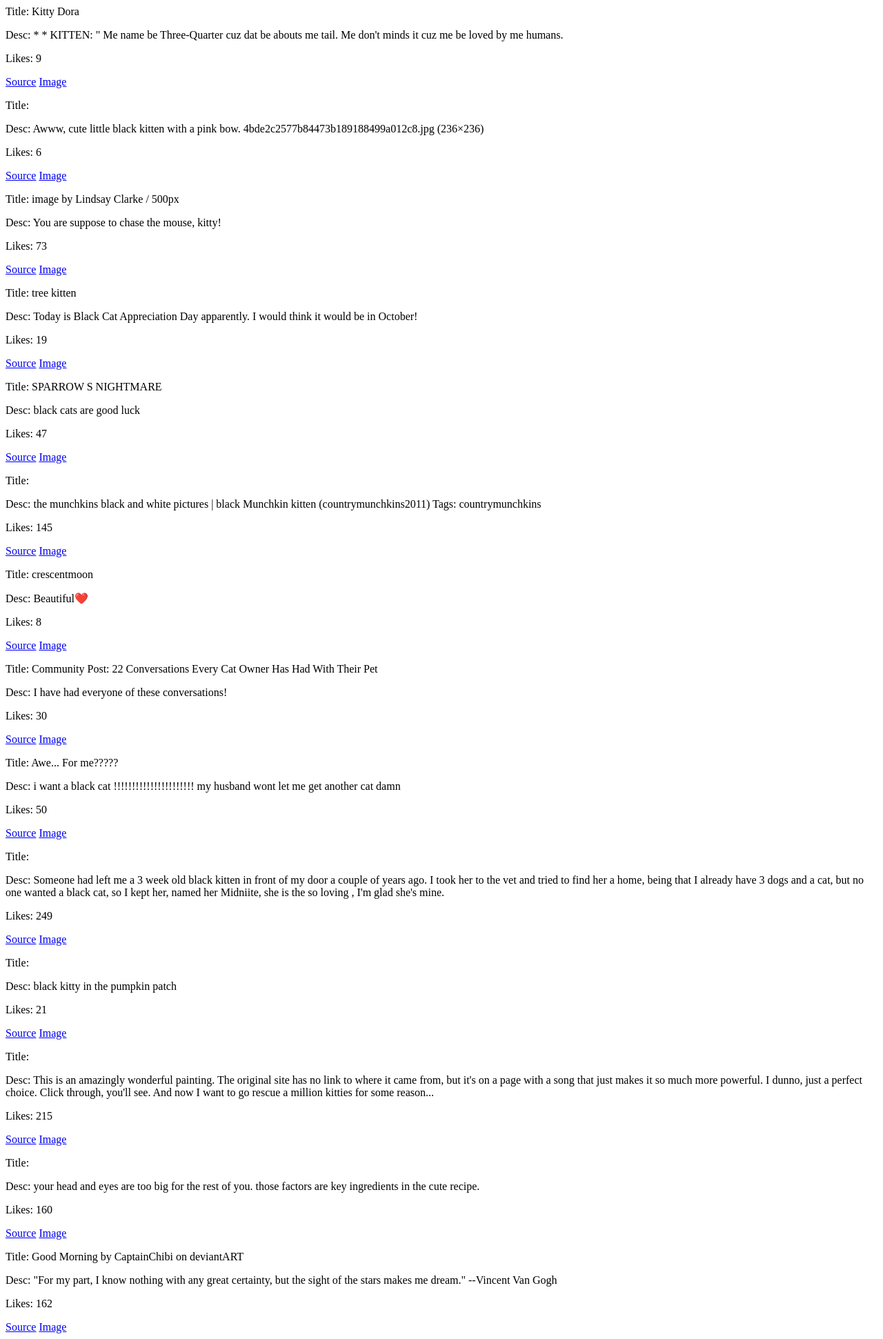
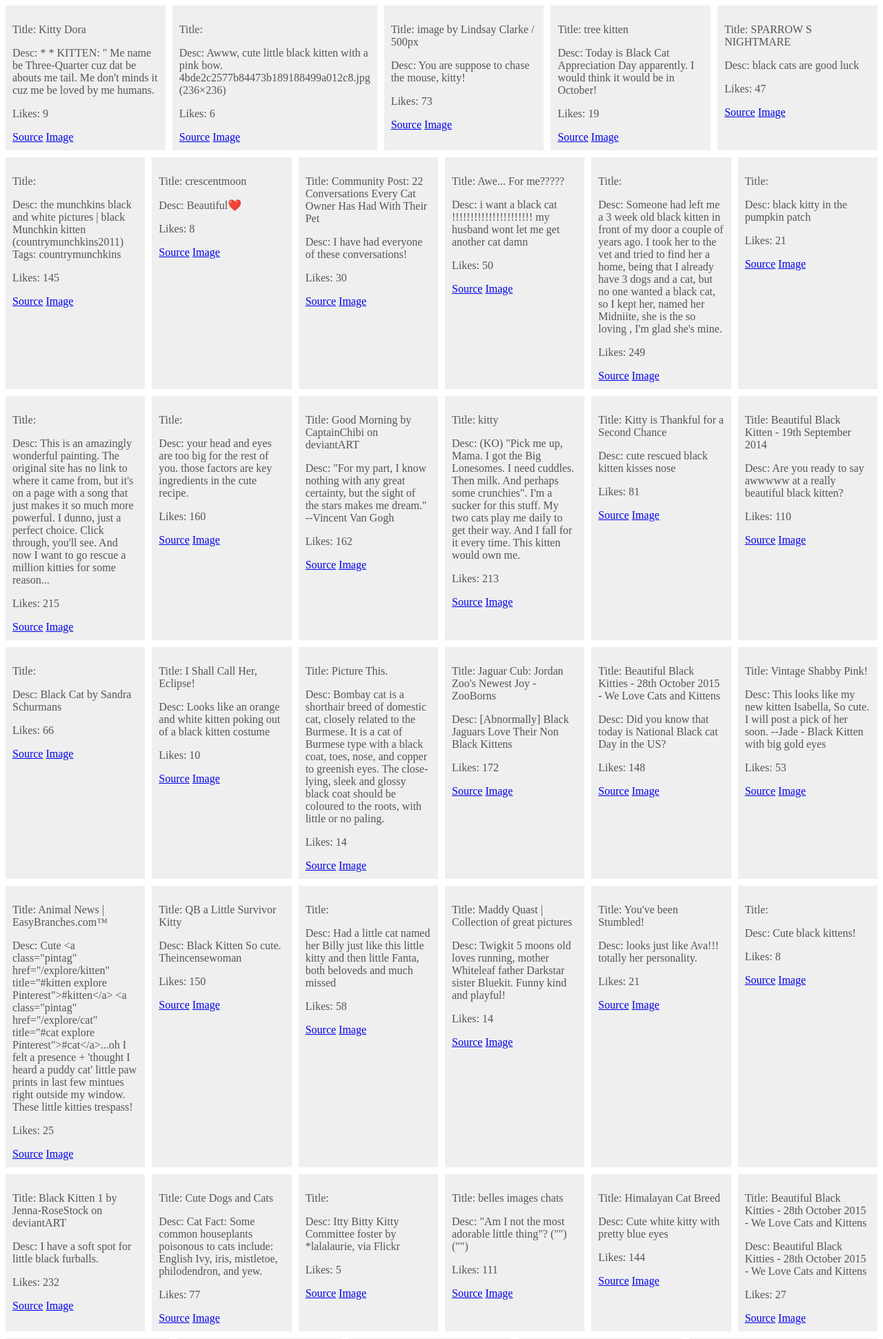
Before and after one commit to sobriquette/pinclone, a Django app: page /pinterest/ in a window 1280 px wide. Shown: the top 1941 px of the page at 69% size. Run offline with Django 3.2, Linux system fonts and the light colour scheme; data comes from the database, SQL or seed files in the repository.

Commit message:
add css styling for pins

```diff
--- a/pinclone/settings.py
+++ b/pinclone/settings.py
@@ -55,7 +55,7 @@
 TEMPLATES = [
     {
         'BACKEND': 'django.template.backends.django.DjangoTemplates',
-        'DIRS': [],
+        'DIRS': [os.path.join(BASE_DIR, 'templates')],
         'APP_DIRS': True,
         'OPTIONS': {
             'context_processors': [
--- /dev/null
+++ b/pinterest/static/pinterest/css/pins.css
@@ -0,0 +1,34 @@
+.pins {
+	display: flex;
+	flex-wrap: wrap;
+	margin-left: -10px;
+	margin-top: -10px;
+}
+
+.pins .pin {
+	flex: 1 0 200px;
+	box-sizing: border-box;
+	background: #efefef;
+	color: #555;
+	margin-left: 10px;
+	margin-top: 10px;
+	padding: 10px;
+}
+
+@media (min-width: 320px) {
+	.pins .pin {
+		max-width: calc(50% - 10px);
+	}
+}
+
+@media (min-width: 480px) {
+	.pins .pin {
+		max-width: calc(33.3333% - 10px);
+	}
+}
+
+@media (min-width: 768px) {
+	.pins .pin {
+		max-width: calc(25% - 10px);
+	}
+}
--- a/pinterest/templates/pinterest/index.html
+++ b/pinterest/templates/pinterest/index.html
@@ -1,3 +1,6 @@
+{% load static %}
+<link rel="stylesheet" type="text/css" href="{% static 'pinterest/css/pins.css' %}" />
+
 {% if pins_list %}
 	<div class="pins">
 		{% for pin in pins_list %}
--- a/pinterest/views.py
+++ b/pinterest/views.py
@@ -4,25 +4,5 @@
 from .models import Image, Pin
 
 def index(request):
-	# all_imgs_list = {}
-
-	# for img in Image.objects.all().select_related('pin'):
-	# 	all_imgs_list[img.image_id] = {}
-	# 	pin = img.pin
-
-	# 	all_imgs_list[img.image_id]['url'] = img.url
-	# 	all_imgs_list[img.image_id]['pin'] = {}
-
-	# 	# TODO: Refactor so we don't have to list these individually
-	# 	all_imgs_list[img.image_id]['pin']['description'] = pin.description
-	# 	all_imgs_list[img.image_id]['pin']['like_count'] = pin.like_count
-	# 	all_imgs_list[img.image_id]['pin']['link'] = pin.link
-	# 	all_imgs_list[img.image_id]['pin']['title'] = pin.title
-
-	pins = Pin.objects.all()
-	template = loader.get_template('pinterest/index.html')
-	context = {
-		'pins_list': pins,
-	}
-
-	return HttpResponse(template.render(context, request))
+	context = {'pins_list': Pin.objects.all()}
+	return render(request, 'pinterest/index.html', context)
```
Also changed, not shown: pinterest/templates/pinterest/base.html (added, +16 -0 lines), json/parsePins.py (renamed from pinterest/parsePins.py), json/pins_formatted.json (renamed from pinterest/pins_formatted.json), json/test_data/boards_copy.json (renamed from pinterest/test_data/boards_copy.json), json/test_data/pinners_copy.json (renamed from pinterest/test_data/pinners_copy.json), json/test_data/pins_copy.json (renamed from pinterest/test_data/pins_copy.json).
